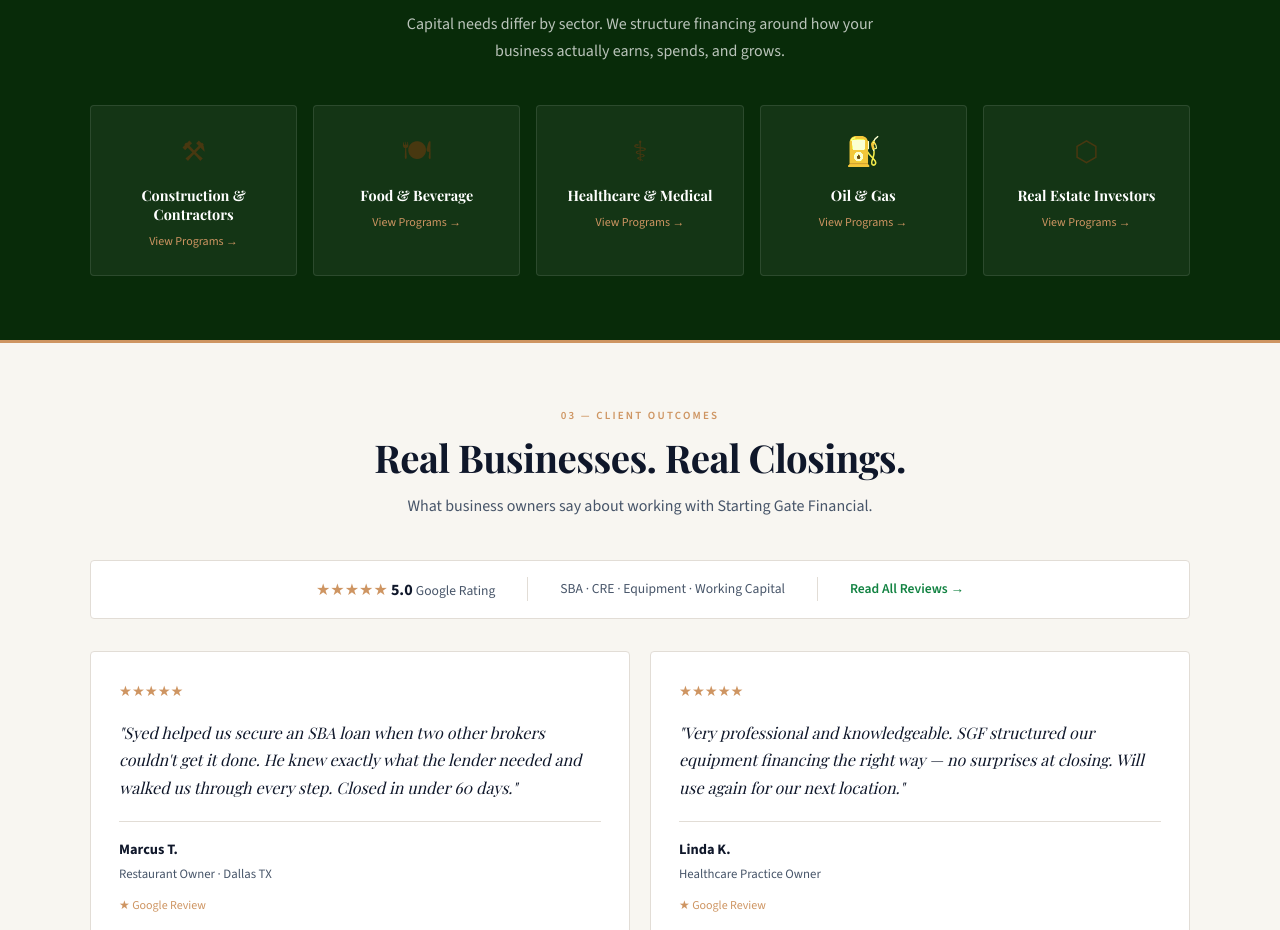
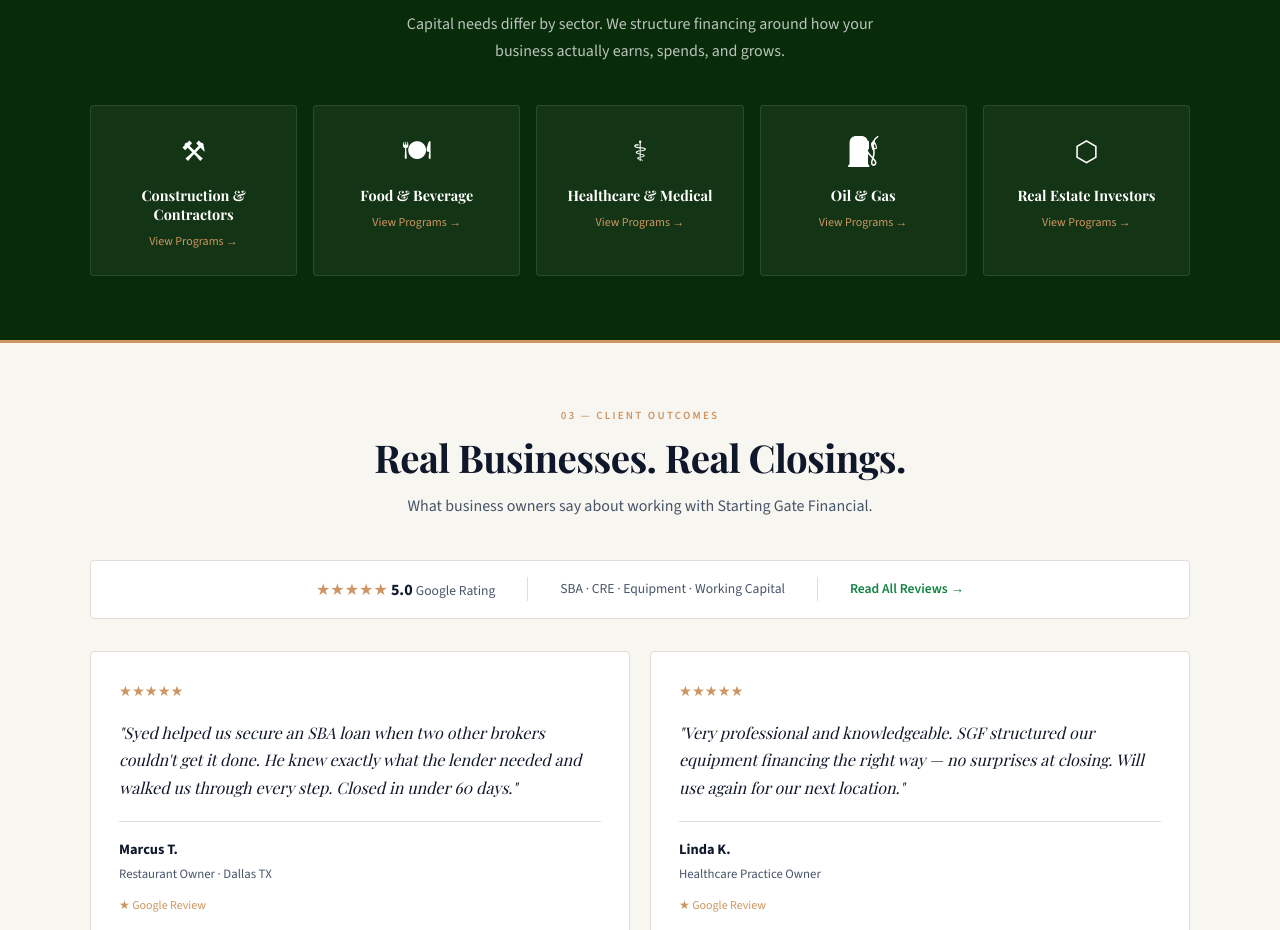
Before and after one commit to syed-sgf/sgf-site, a Next.js app: page / in a window 1280 px wide. Shown: the part 1780-2710 px from the top of the page. Built offline with nearby package versions, Linux system fonts and the light colour scheme; a web font is replaced by a local one.

Commit message:
fix: homepage industry icons white filter

```diff
--- a/app/page.tsx
+++ b/app/page.tsx
@@ -185,7 +185,7 @@ export default function HomePage() {
               <Link key={ind.slug} href={`/industries/${ind.slug}`} style={{ display: "flex", flexDirection: "column", alignItems: "center", textAlign: "center", padding: "1.5rem 1rem", background: "rgba(255,255,255,0.05)", border: "1px solid rgba(255,255,255,0.1)", borderRadius: "4px", textDecoration: "none", transition: "background 0.2s, border-color 0.2s" }}
                 onMouseEnter={e => { (e.currentTarget as HTMLElement).style.background = "rgba(206,149,98,0.12)"; (e.currentTarget as HTMLElement).style.borderColor = G.gold; }}
                 onMouseLeave={e => { (e.currentTarget as HTMLElement).style.background = "rgba(255,255,255,0.05)"; (e.currentTarget as HTMLElement).style.borderColor = "rgba(255,255,255,0.1)"; }}>
-                <span style={{ fontSize: "1.75rem", marginBottom: "0.75rem", filter: "brightness(2) sepia(1) saturate(3) hue-rotate(5deg)" }}>{ind.icon}</span>
+                <span style={{ fontSize: "1.75rem", marginBottom: "0.75rem", filter: "brightness(0) invert(1)" }}>{ind.icon}</span>
                 <p style={{ fontFamily: G.serif, fontSize: "0.9rem", fontWeight: "700", color: "#fff", margin: "0 0 0.5rem", lineHeight: "1.3" }}>{ind.name}</p>
                 <span style={{ fontSize: "0.75rem", color: G.gold, fontFamily: G.sans }}>View Programs →</span>
               </Link>
```
